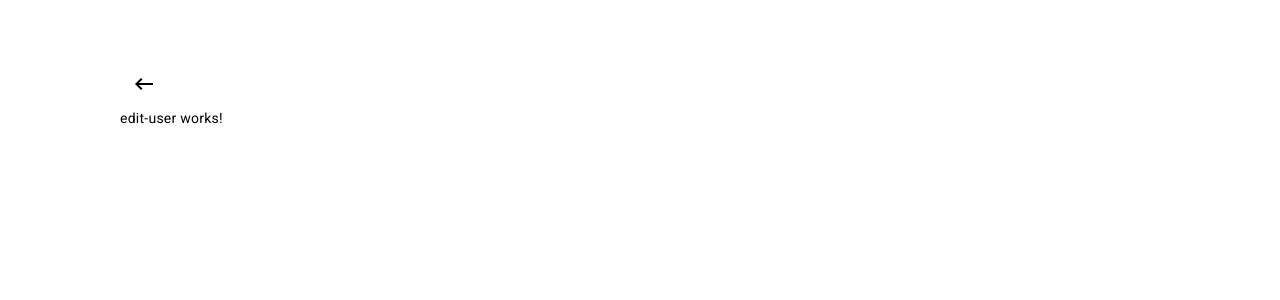
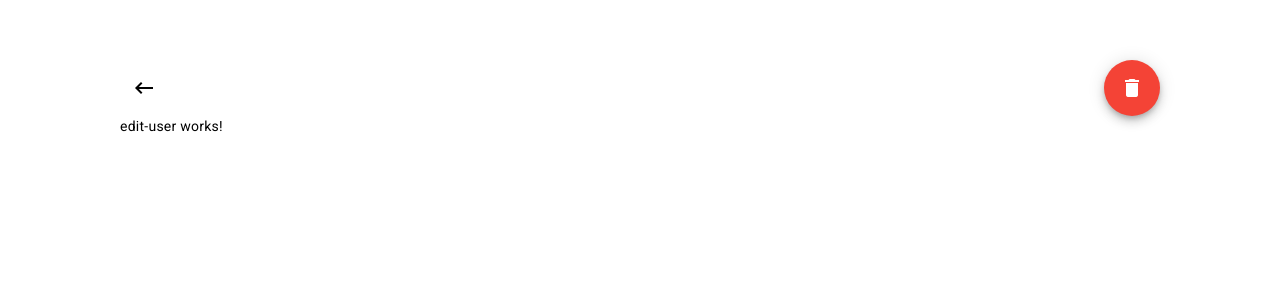
Before and after one commit to DmytroPred/task-managment, an Angular app: page /edit-user/1 in a window 1280 px wide. Shown: the top 300 px of the page. Built offline with nearby package versions, Linux system fonts and the light colour scheme.

Commit message:
changes Add delete button for task and user editing implement delete dialog component

```diff
--- a/src/app/app.module.ts
+++ b/src/app/app.module.ts
@@ -10,6 +10,7 @@ import { MatInputModule } from '@angular/material/input';
 import { MatFormFieldModule } from '@angular/material/form-field';
 import { MatSelectModule } from '@angular/material/select';
 import { MatSnackBarModule, MAT_SNACK_BAR_DEFAULT_OPTIONS } from '@angular/material/snack-bar';
+import { MatDialogModule } from '@angular/material/dialog';
 
 import { CreateUserComponent } from './create-user/create-user.component';
 import { CreateTaskComponent } from './create-task/create-task.component';
@@ -18,6 +19,7 @@ import { FormsModule, ReactiveFormsModule } from '@angular/forms';
 import { BrowserAnimationsModule } from '@angular/platform-browser/animations';
 import { EditTaskComponent } from './edit-task/edit-task.component';
 import { EditUserComponent } from './edit-user/edit-user.component';
+import { DeleteDialogComponent } from './common/components/delete-dialog/delete-dialog.component';
 
 @NgModule({
   declarations: [
@@ -27,7 +29,8 @@ import { EditUserComponent } from './edit-user/edit-user.component';
     CreateTaskComponent,
     ReturnButtonComponent,
     EditTaskComponent,
-    EditUserComponent
+    EditUserComponent,
+    DeleteDialogComponent
   ],
   imports: [
     BrowserModule,
@@ -41,6 +44,7 @@ import { EditUserComponent } from './edit-user/edit-user.component';
     MatFormFieldModule,
     MatSelectModule,
     MatSnackBarModule,
+    MatDialogModule,
   ],
   providers: [
     {provide: MAT_SNACK_BAR_DEFAULT_OPTIONS, useValue: {duration: 2500}}
--- /dev/null
+++ b/src/app/common/components/delete-dialog/delete-dialog.component.html
@@ -0,0 +1,8 @@
+<div class="dialog">
+    <p class="dialog__header" mat-dialog-cotent>Are you sure you want to delete this {{deleteSubject}}?</p>
+
+    <div class="dialog__buttons" mat-dialog-actions>
+        <button mat-raised-button color="primary" (click)="confirm()">Yes</button>
+        <button mat-button color="warn" mat-dialog-close>No</button>
+    </div>
+</div>
--- /dev/null
+++ b/src/app/common/components/delete-dialog/delete-dialog.component.scss
@@ -0,0 +1,16 @@
+.dialog {
+    padding: 48px 48px 24px;
+
+    &__header {
+        font-size: 32px;
+        font-weight: 700;
+        margin: 0;
+        padding: 32px;
+    }
+
+    &__buttons {
+        display: flex;
+        justify-content: flex-end;
+        gap: 12px;
+    }
+}
--- /dev/null
+++ b/src/app/common/components/delete-dialog/delete-dialog.component.ts
@@ -0,0 +1,22 @@
+import { Component, Inject, OnInit } from '@angular/core';
+import { MatDialogRef, MAT_DIALOG_DATA } from '@angular/material/dialog';
+
+@Component({
+  selector: 'app-delete-dialog',
+  templateUrl: './delete-dialog.component.html',
+  styleUrls: ['./delete-dialog.component.scss']
+})
+export class DeleteDialogComponent implements OnInit {
+  deleteSubject: string = 'task';
+  constructor(
+    private dialogRef: MatDialogRef<DeleteDialogComponent>,
+    @Inject(MAT_DIALOG_DATA) private data: string) {}
+
+  ngOnInit(): void {
+    this.deleteSubject = this.data;
+  }
+
+  confirm() {
+    this.dialogRef.close(true);
+  }
+}
--- a/src/app/edit-task/edit-task.component.html
+++ b/src/app/edit-task/edit-task.component.html
@@ -1,2 +1,11 @@
-<app-return-button></app-return-button>
-<p>edit-task works!</p>
+<div class="buttons">
+    <app-return-button></app-return-button>
+    <button mat-fab color="warn" aria-label="Delete task" (click)="openWarningDialog()">
+        <mat-icon>delete</mat-icon>
+    </button>
+    <!-- <button mat-button color="warn">Delete task</button> -->
+</div>
+
+<div *ngIf="task">
+    <p>edit-task works!</p>
+</div>
--- a/src/app/edit-task/edit-task.component.scss
+++ b/src/app/edit-task/edit-task.component.scss
@@ -0,0 +1,5 @@
+.buttons {
+    display: flex;
+    align-items: center;
+    justify-content: space-between;
+}
--- a/src/app/edit-task/edit-task.component.ts
+++ b/src/app/edit-task/edit-task.component.ts
@@ -1,10 +1,47 @@
-import { Component } from '@angular/core';
+import { Component, OnInit } from '@angular/core';
+import { MatDialog } from '@angular/material/dialog';
+import { Router } from '@angular/router';
+import { first } from 'rxjs';
+import { DeleteDialogComponent } from '../common/components/delete-dialog/delete-dialog.component';
+import { Task } from '../common/models/task.interface';
+import { TaskService } from '../common/services/task.service';
 
 @Component({
   selector: 'app-edit-task',
   templateUrl: './edit-task.component.html',
   styleUrls: ['./edit-task.component.scss']
 })
-export class EditTaskComponent {
+export class EditTaskComponent implements OnInit {
+  task?: Task;
 
+  constructor(
+    public dialog: MatDialog,
+    private taskService: TaskService,
+    private router: Router
+  ) {}
+
+  ngOnInit(): void {
+    this.taskService.tasks$.pipe(first()).subscribe(tasks => {
+      const taskId = this.getTaskId();
+      this.task = tasks.find(task => task.id === taskId);
+    })
+  }
+
+  openWarningDialog() {
+    const dialogRef = this.dialog.open(DeleteDialogComponent, {
+      data: 'task'
+    });
+
+
+    dialogRef.afterClosed().pipe(first()).subscribe(result => {
+      if(result) this.deleteTask();
+    });
+  }
+
+  deleteTask() {
+  }
+
+  getTaskId(): string {
+    return this.router.url.split('/').at(-1) ?? '';
+  }
 }
--- a/src/app/edit-user/edit-user.component.html
+++ b/src/app/edit-user/edit-user.component.html
@@ -1,2 +1,10 @@
-<app-return-button></app-return-button>
-<p>edit-user works!</p>
+<div class="buttons">
+    <app-return-button></app-return-button>
+    <button mat-fab color="warn" aria-label="Delete user" (click)="openWarningDialog()">
+        <mat-icon>delete</mat-icon>
+    </button>
+</div>
+
+<div>
+    <p>edit-user works!</p>
+</div>
--- a/src/app/edit-user/edit-user.component.scss
+++ b/src/app/edit-user/edit-user.component.scss
@@ -0,0 +1,5 @@
+.buttons {
+    display: flex;
+    align-items: center;
+    justify-content: space-between;
+}
--- a/src/app/edit-user/edit-user.component.ts
+++ b/src/app/edit-user/edit-user.component.ts
@@ -1,4 +1,7 @@
 import { Component } from '@angular/core';
+import { MatDialog } from '@angular/material/dialog';
+import { first } from 'rxjs';
+import { DeleteDialogComponent } from '../common/components/delete-dialog/delete-dialog.component';
 
 @Component({
   selector: 'app-edit-user',
@@ -6,5 +9,20 @@ import { Component } from '@angular/core';
   styleUrls: ['./edit-user.component.scss']
 })
 export class EditUserComponent {
+  constructor(public dialog: MatDialog) {}
 
+  openWarningDialog() {
+    const dialogRef = this.dialog.open(DeleteDialogComponent, {
+      data: 'user'
+    });
+
+
+    dialogRef.afterClosed().pipe(first()).subscribe(result => {
+      if(result) this.deleteUser();
+    });
+  }
+
+
+  deleteUser() {
+  }
 }
```
Also changed, not shown: 1 other file (tests, documents, lock files or other folders).
